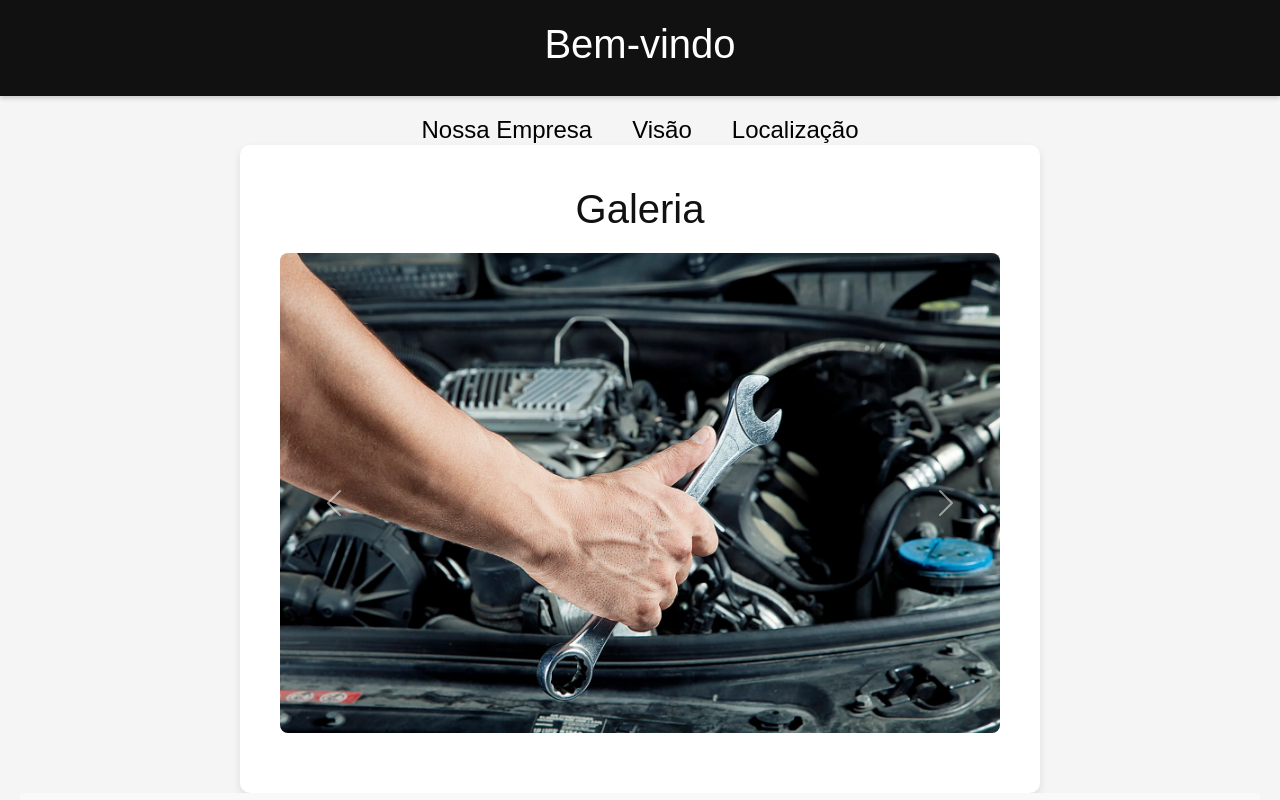
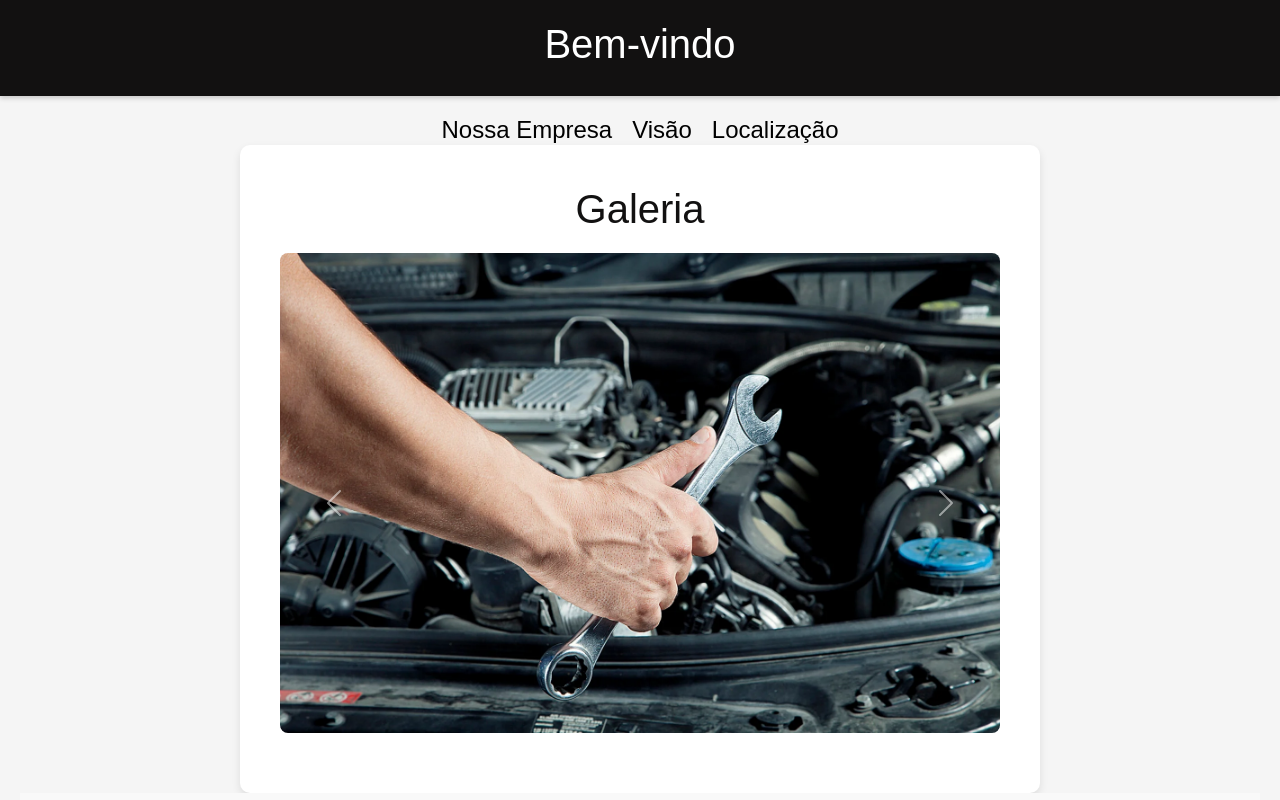
Before and after one commit to phillipesobrinho/PS-cars, a plain HTML site: page index.html in a window 1280 px wide. Shown: the top 800 px of the page. Drawn offline with nearby package versions, Linux system fonts and the light colour scheme.

Commit message:
added  flex

```diff
--- a/styles.css
+++ b/styles.css
@@ -35,7 +35,7 @@ header {
 /* Links de navegação */
 .navegacao-header {
     display: flex; /* Torna os links alinhados na mesma linha */
-    gap: 40px; /* Espaçamento entre os links */
+    gap: 20px; /* Espaçamento entre os links */
     justify-content: center; /* Alinha os links no centro */
     flex-direction: row;
 }
```
